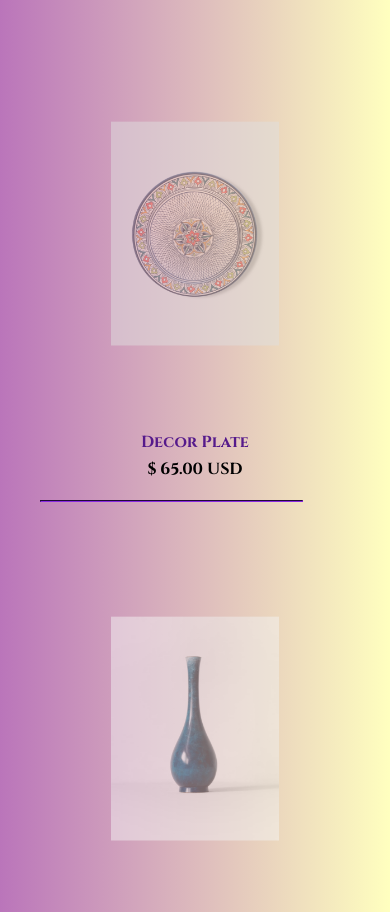
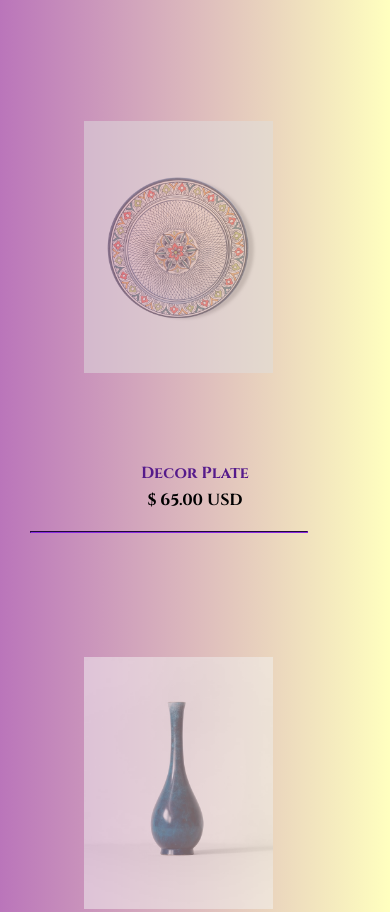
Before and after one commit to kamalikaarunbalaji/pottery-shop, a plain HTML site: page index.html in a window 390 px wide. Shown: the part 3417-4329 px from the top of the page. Drawn offline with Linux system fonts and the light colour scheme; a web font is replaced by a local one.

Commit message:
added website files

```diff
--- a/css/index.css
+++ b/css/index.css
@@ -488,20 +488,25 @@ h1:hover {
     }
 
     .collections {
-        display: grid;
-        grid-template-columns: 1fr;
+        display: flex;
+        flex-direction: column;
+        align-items: center;
         gap: 20px;
-        padding: 20px;
+        padding: 10px;
+        width: 100%;
+        box-sizing: border-box;
     }
 
     .image-section img {
-        width: 80%;
+        width: 100%;
         height: auto;
-        padding: 0;
+        display: block;
+        margin: 0 auto;
     }
 
     .image-section h2,
     .image-section h3 {
+        text-align: center;
         font-size: 16px;
         margin: 5px 0;
     }
--- a/css/shop.css
+++ b/css/shop.css
@@ -220,20 +220,25 @@ h1:hover {
     }
 
     .collections {
-        display: grid;
-        grid-template-columns: 1fr;
+        display: flex;
+        flex-direction: column;
+        align-items: center;
         gap: 20px;
-        padding: 20px;
+        padding: 10px;
+        width: 100%;
+        box-sizing: border-box;
     }
 
     .image-section img {
-        width: 80%;
+        width: 100%;
         height: auto;
-        padding: 0;
+        display: block;
+        margin: 0 auto;
     }
 
     .image-section h2,
     .image-section h3 {
+        text-align: center;
         font-size: 16px;
         margin: 5px 0;
     }
```
